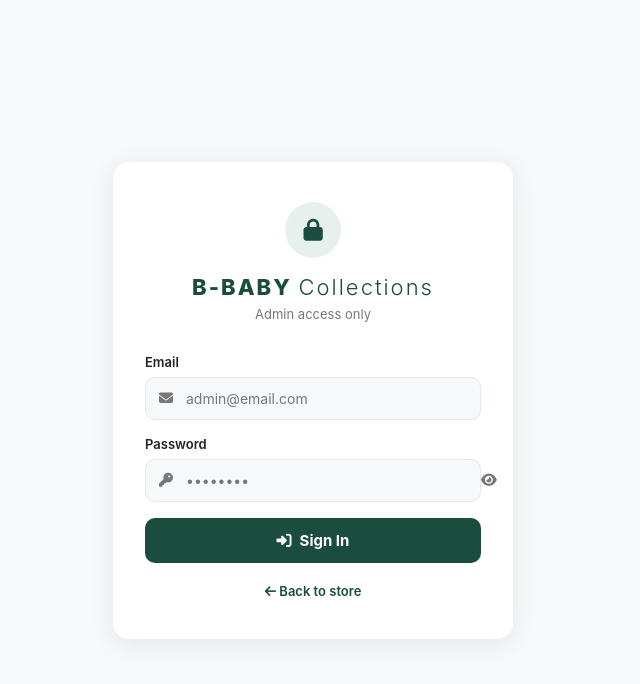
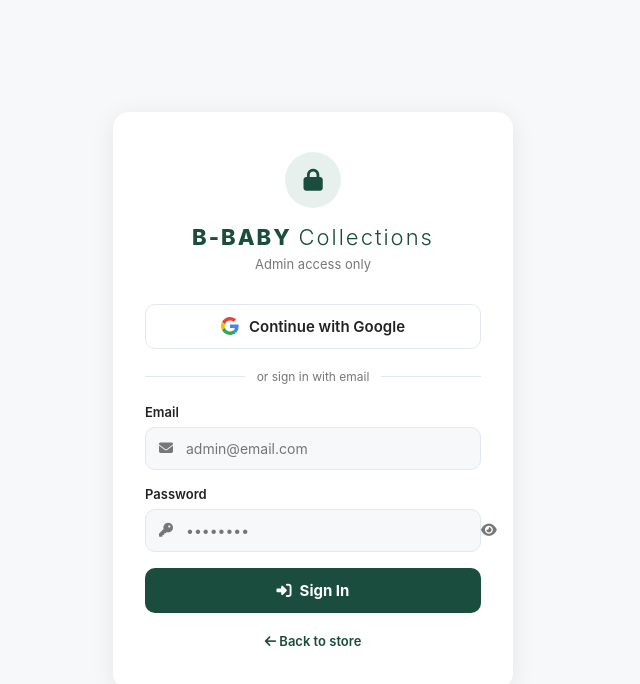
Before and after one commit to kwesisavage45-lab/b-baby, a plain HTML site: page login.html in a window 1280 px wide. Shown: the whole page, without its empty margins (327-967 px from the left). Drawn offline with nearby package versions, Linux system fonts and the light colour scheme.

Commit message:
Update login.html

```diff
--- a/login.html
+++ b/login.html
@@ -160,6 +160,45 @@
         .login-btn:hover:not(:disabled) { opacity: 0.88; }
         .login-btn:disabled { opacity: 0.6; cursor: not-allowed; }
 
+        /* Google button */
+        .google-btn {
+            width: 100%;
+            padding: 12px;
+            background: white;
+            color: var(--text);
+            border: 1.5px solid var(--border);
+            border-radius: 10px;
+            font-size: 15px;
+            font-weight: 600;
+            cursor: pointer;
+            display: flex;
+            align-items: center;
+            justify-content: center;
+            gap: 10px;
+            transition: background 0.2s, border-color 0.2s;
+        }
+
+        .google-btn:hover:not(:disabled) { background: var(--bg); border-color: #cbd5e0; }
+        .google-btn:disabled { opacity: 0.6; cursor: not-allowed; }
+        .google-btn svg { width: 18px; height: 18px; flex-shrink: 0; }
+
+        .divider {
+            display: flex;
+            align-items: center;
+            gap: 12px;
+            margin: 20px 0;
+            font-size: 12px;
+            color: var(--muted);
+        }
+
+        .divider::before,
+        .divider::after {
+            content: "";
+            flex: 1;
+            height: 1px;
+            background: var(--border);
+        }
+
         .back-link {
             text-align: center;
             margin-top: 20px;
@@ -189,6 +228,18 @@
         <i class="fa-solid fa-circle-exclamation"></i>
         <span id="error-text">Invalid email or password</span>
     </div>
+
+    <button class="google-btn" id="google-btn" type="button" onclick="loginWithGoogle()">
+        <svg viewBox="0 0 48 48" aria-hidden="true">
+            <path fill="#EA4335" d="M24 9.5c3.54 0 6.71 1.22 9.21 3.6l6.85-6.85C35.9 2.38 30.47 0 24 0 14.62 0 6.51 5.38 2.56 13.22l7.98 6.19C12.43 13.72 17.74 9.5 24 9.5z"/>
+            <path fill="#4285F4" d="M46.98 24.55c0-1.57-.15-3.09-.38-4.55H24v9.02h12.94c-.58 2.96-2.26 5.48-4.78 7.18l7.73 6c4.51-4.18 7.09-10.36 7.09-17.65z"/>
+            <path fill="#FBBC05" d="M10.53 28.59c-.48-1.45-.76-2.99-.76-4.59s.27-3.14.76-4.59l-7.98-6.19C.92 16.46 0 20.12 0 24c0 3.88.92 7.54 2.56 10.78l7.97-6.19z"/>
+            <path fill="#34A853" d="M24 48c6.48 0 11.93-2.13 15.89-5.81l-7.73-6c-2.15 1.45-4.92 2.3-8.16 2.3-6.26 0-11.57-4.22-13.47-9.91l-7.98 6.19C6.51 42.62 14.62 48 24 48z"/>
+        </svg>
+        Continue with Google
+    </button>
+
+    <div class="divider">or sign in with email</div>
 
     <div class="form-group">
         <label>Email</label>
@@ -231,6 +282,18 @@
         if (data.session) window.location.href = 'admin.html';
     });
 
+    // After returning from Google, Supabase finishes the session and fires SIGNED_IN
+    _db.auth.onAuthStateChange((event, session) => {
+        if (event === 'SIGNED_IN' && session) window.location.href = 'admin.html';
+    });
+
+    // Show errors Supabase/Google send back in the URL (e.g. signups disabled)
+    (function showOAuthError() {
+        const params = new URLSearchParams(window.location.search + '&' + window.location.hash.replace(/^#/, ''));
+        const desc = params.get('error_description');
+        if (desc) showError(desc.replace(/\+/g, ' '));
+    })();
+
     // Enter key support
     document.getElementById('password').addEventListener('keydown', e => {
         if (e.key === 'Enter') login();
@@ -239,9 +302,24 @@
         if (e.key === 'Enter') document.getElementById('password').focus();
     });
 
-    // Blocks the bot-style pattern: firstname.lastname + 2-3 digits @gmail.com
-    function isSuspiciousEmail(email) {
-        return /^[a-z]{3,}\.[a-z]{3,}\d{2,3}@gmail\.com$/.test(String(email || '').trim().toLowerCase());
+    async function loginWithGoogle() {
+        const btn = document.getElementById('google-btn');
+        document.getElementById('error-msg').classList.remove('show');
+        btn.disabled = true;
+
+        const { error } = await _db.auth.signInWithOAuth({
+            provider: 'google',
+            options: {
+                // Comes back to this page, which then forwards to admin.html
+                redirectTo: new URL('login.html', window.location.href).href,
+                queryParams: { prompt: 'select_account' }
+            }
+        });
+
+        if (error) {
+            showError('Google sign-in failed. Please try again.');
+            btn.disabled = false;
+        }
     }
 
     async function login() {
@@ -254,11 +332,6 @@
 
         if (!email || !password) {
             showError('Please enter your email and password');
-            return;
-        }
-
-        if (isSuspiciousEmail(email)) {
-            showError('This email format isn\'t accepted');
             return;
         }
 
```
